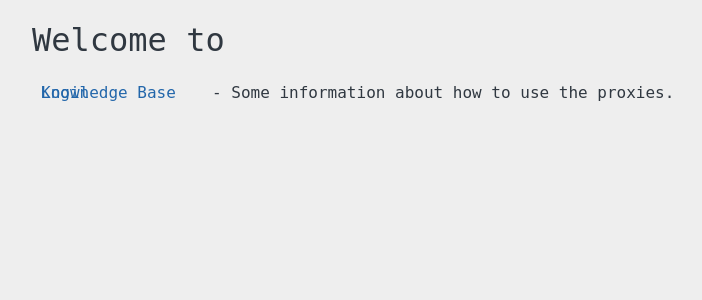
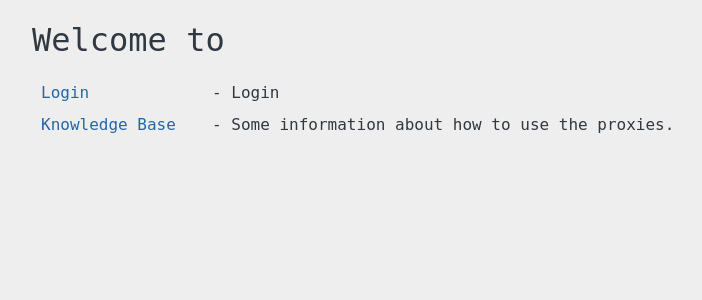
Before and after one commit to laobubu/ssland, a Django app: template web/templates/index.html in a window 1280 px wide. Shown: the part 36-336 px from the top of the page, without its empty margins (128-830 px from the left). Run offline with Django 3.2, Linux system fonts and the light colour scheme; the template is opened without the code that fills it, so the values that code supplies are empty.

Commit message:
fix login link height=0 by adding words

```diff
--- a/web/templates/index.html
+++ b/web/templates/index.html
@@ -8,7 +8,7 @@
     {% if user.is_authenticated %}
         <a href="/account">Accounts</a> - View my Proxy accounts
     {% else %}
-        <a href="/login">Login</a>
+        <a href="/login">Login</a> - Login
     {% endif %}
     </li>
 
```
